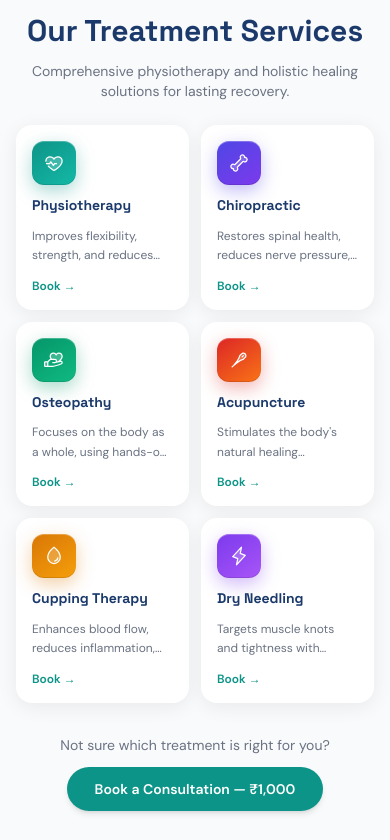
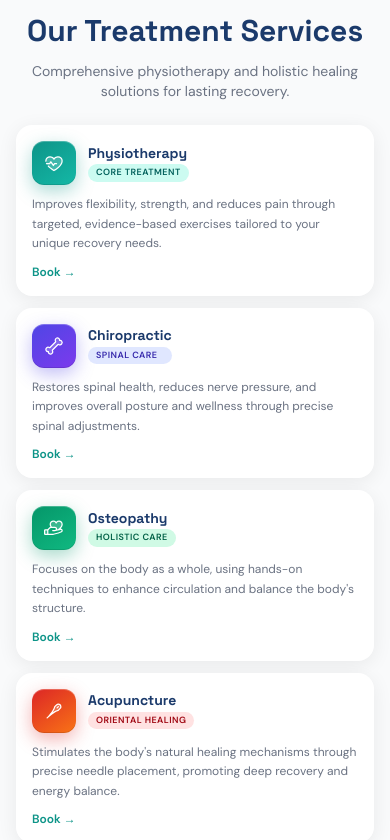
Before and after one commit to Rohitjangra786/YourPhysioFriend, a Next.js app: page / in a window 390 px wide. Shown: the part 1804-2644 px from the top of the page. Built offline with nearby package versions, Linux system fonts and the light colour scheme.

Commit message:
fix: services section mobile - 1 col full width, compact horizontal cards, full description

```diff
--- a/src/components/Services.tsx
+++ b/src/components/Services.tsx
@@ -88,19 +88,19 @@ export default function Services() {
         </div>
 
         {/* Cards Grid */}
-        <div className="grid grid-cols-2 md:grid-cols-2 lg:grid-cols-3 gap-3 md:gap-6">
+        <div className="grid grid-cols-1 sm:grid-cols-2 lg:grid-cols-3 gap-3 md:gap-6">
           {services.map((svc) => {
             const Icon = svc.icon;
             return (
               <div
                 key={svc.title}
-                className="bg-white rounded-2xl md:rounded-3xl p-4 md:p-7 flex flex-col gap-3 md:gap-5 hover:-translate-y-1 transition-all duration-300 group"
+                className="bg-white rounded-2xl md:rounded-3xl p-4 md:p-7 flex flex-col gap-2.5 md:gap-5 hover:-translate-y-1 transition-all duration-300 group"
                 style={{ boxShadow: "0 4px 20px rgba(0,0,0,0.07)" }}
               >
-                {/* Icon row */}
-                <div className="flex items-start justify-between gap-2">
+                {/* Icon + title row (compact on mobile) */}
+                <div className="flex items-center gap-3 md:flex-col md:items-start md:gap-0">
                   <div
-                    className="w-11 h-11 md:w-14 md:h-14 rounded-xl md:rounded-2xl flex items-center justify-center shrink-0"
+                    className="w-11 h-11 md:w-14 md:h-14 rounded-xl md:rounded-2xl flex items-center justify-center shrink-0 md:mb-3"
                     style={{
                       background: svc.gradient,
                       boxShadow: `0 6px 18px ${svc.glow}, inset 0 1px 0 rgba(255,255,255,0.25), inset 0 -1px 0 rgba(0,0,0,0.12)`,
@@ -108,17 +108,20 @@ export default function Services() {
                   >
                     <Icon size={20} weight="duotone" color="white" />
                   </div>
-                  <span className={`${svc.badge} text-[9px] md:text-[10px] font-semibold uppercase tracking-wider px-2 py-0.5 md:px-2.5 md:py-1 rounded-full hidden sm:block`}>
+                  <div className="flex flex-col md:block">
+                    <h3 className="font-bold text-[#1b3a6b] text-sm md:text-xl group-hover:text-[#0d9488] transition-colors leading-tight" style={{ fontFamily: "var(--font-space)" }}>
+                      {svc.title}
+                    </h3>
+                    <span className={`${svc.badge} text-[9px] font-semibold uppercase tracking-wider px-2 py-0.5 rounded-full inline-block mt-0.5 md:hidden`}>
+                      {svc.category}
+                    </span>
+                  </div>
+                  <span className={`${svc.badge} text-[10px] font-semibold uppercase tracking-wider px-2.5 py-1 rounded-full hidden md:block ml-auto self-start`}>
                     {svc.category}
                   </span>
                 </div>
 
-                <h3 className="font-bold text-[#1b3a6b] text-sm md:text-xl group-hover:text-[#0d9488] transition-colors leading-tight" style={{ fontFamily: "var(--font-space)" }}>
-                  {svc.title}
-                </h3>
-
-                <p className="text-gray-500 text-xs md:text-sm leading-relaxed hidden sm:block">{svc.description}</p>
-                <p className="text-gray-500 text-xs leading-relaxed sm:hidden line-clamp-2">{svc.description}</p>
+                <p className="text-gray-500 text-xs md:text-sm leading-relaxed">{svc.description}</p>
 
                 <a href="#contact" className="mt-auto text-[#0d9488] text-xs md:text-sm font-semibold flex items-center gap-1 transition-all">
                   Book →
```
